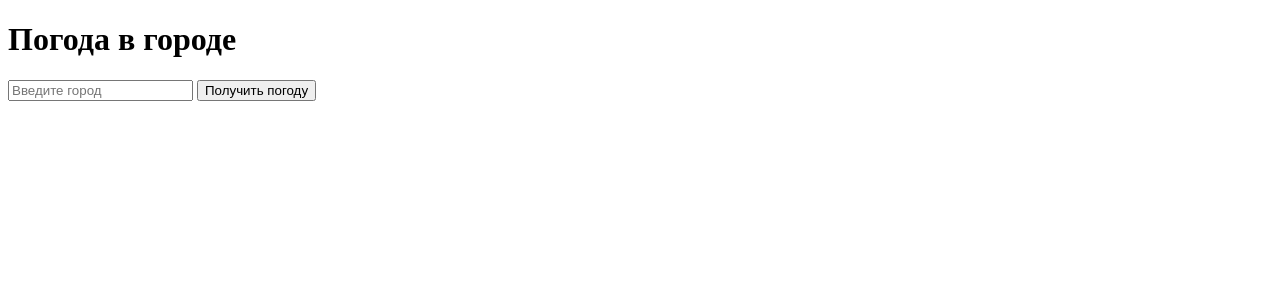
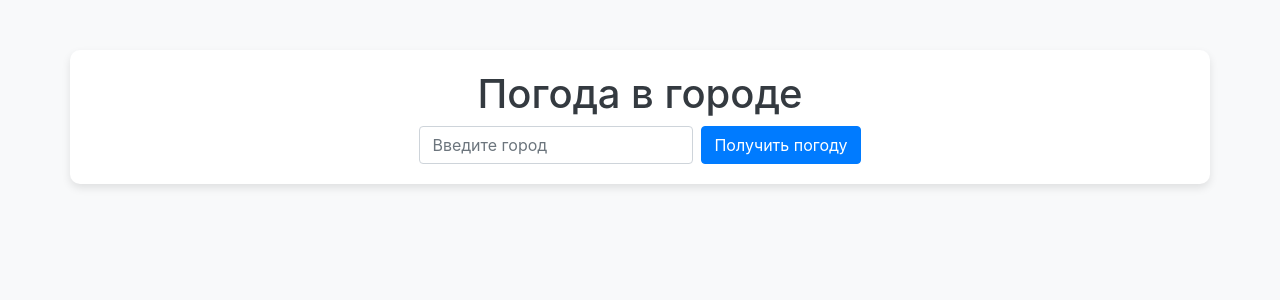
Before and after one commit to ALTER-works/Flask-API, a Flask app: page / in a window 1280 px wide. Shown: the top 300 px of the page. Run offline with Flask 3, Linux system fonts and the light colour scheme; some libraries are stand-ins or nearby versions.

Commit message:
Modified file: main_page.html. Decided to add some bootstrap for better looking.

```diff
--- a/templates/main_page.html
+++ b/templates/main_page.html
@@ -4,22 +4,51 @@
     <meta charset="UTF-8">
     <meta name="viewport" content="width=device-width, initial-scale=1.0">
     <title>Погода в городе</title>
+    <!-- Bootstrap CSS -->
+    <link href="https://stackpath.bootstrapcdn.com/bootstrap/4.5.2/css/bootstrap.min.css" rel="stylesheet">
+    <style>
+        body {
+            background-color: #f8f9fa;
+        }
+        .container {
+            margin-top: 50px;
+            padding: 20px;
+            border-radius: 10px;
+            background-color: white;
+            box-shadow: 0 4px 8px rgba(0, 0, 0, 0.1);
+        }
+        h1 {
+            color: #343a40;
+        }
+        .weather-info {
+            margin-top: 20px;
+        }
+    </style>
 </head>
 <body>
-    <h1>Погода в городе</h1>
-    <form method="POST">
-        <input type="text" name="city" placeholder="Введите город" required>
-        <button type="submit">Получить погоду</button>
+    <div class="container">
+        <h1 class="text-center">Погода в городе</h1>
+        <form method="POST" class="form-inline justify-content-center">
+            <input type="text" name="city" class="form-control mr-2" placeholder="Введите город" required>
+            <button type="submit" class="btn btn-primary">Получить погоду</button>
         </form>
 
         {% if weather_info %}
+            <div class="weather-info text-center">
                 {% if weather_info.error %}
-            <p>{{ weather_info.error }}</p>
+                    <div class="alert alert-danger mt-3">{{ weather_info.error }}</div>
                 {% else %}
                     <h2>Текущая погода в {{ weather_info['LocalizedName'] }}:</h2>
                     <p>Температура: {{ weather_info['Temperature']['Metric']['Value'] }}°C</p>
                     <p>Состояние: {{ weather_info['WeatherText'] }}</p>
                 {% endif %}
+            </div>
         {% endif %}
+    </div>
+
+    <!-- Bootstrap JS and dependencies (optional) -->
+    <script src="https://code.jquery.com/jquery-3.5.1.slim.min.js"></script>
+    <script src="https://cdn.jsdelivr.net/npm/@popperjs/core@2.9.2/dist/umd/popper.min.js"></script>
+    <script src="https://stackpath.bootstrapcdn.com/bootstrap/4.5.2/js/bootstrap.min.js"></script>
 </body>
 </html>
```
Lines whose indentation alone changed are shown as unchanged.
